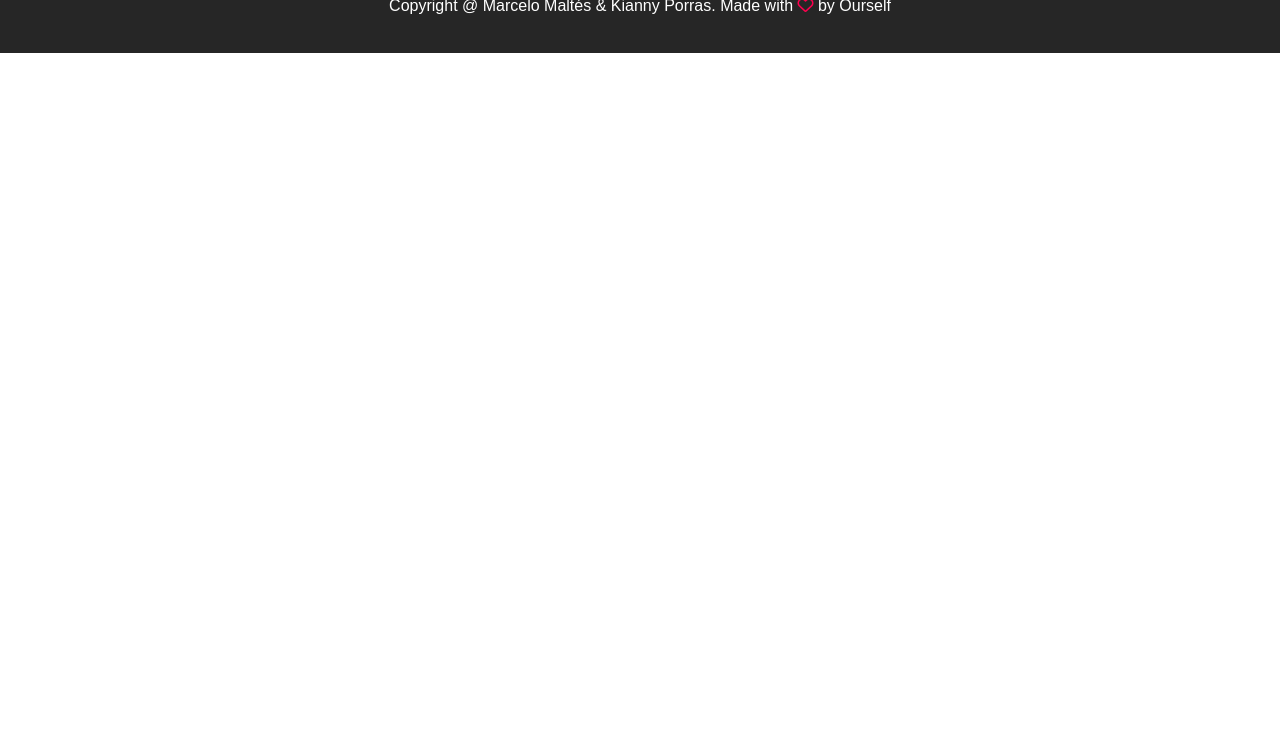
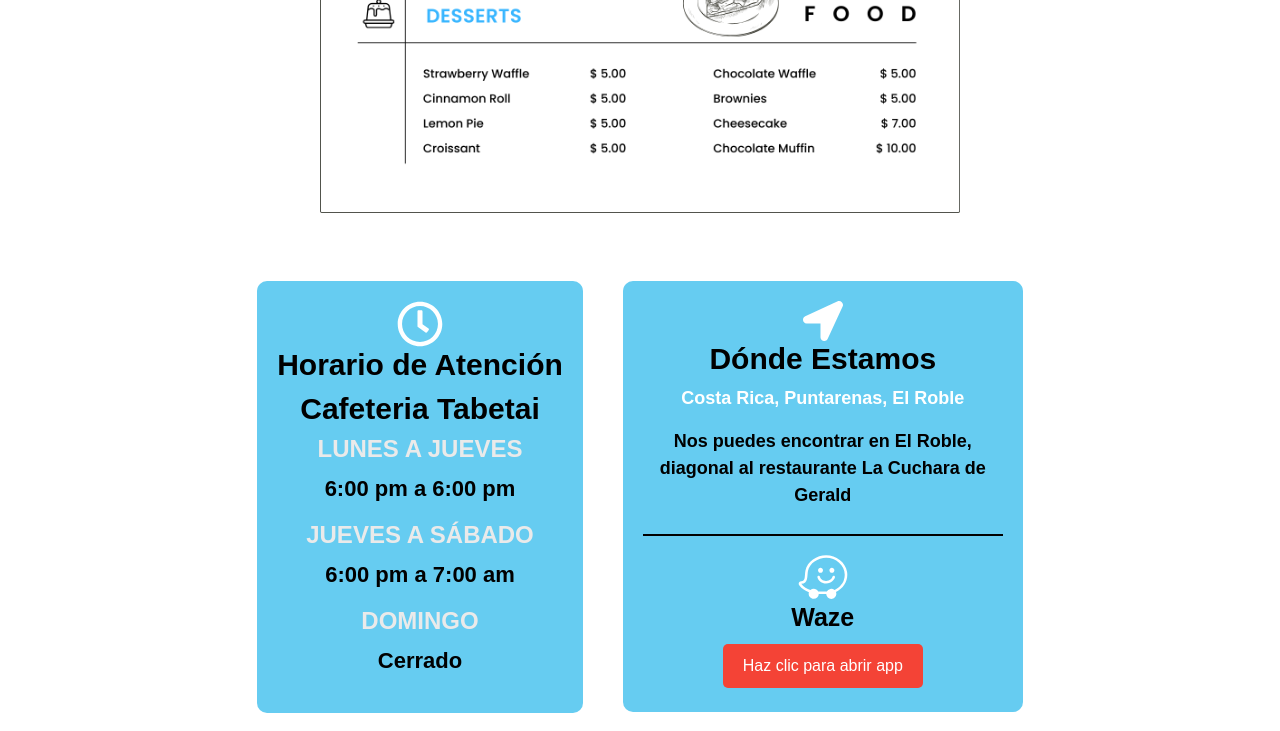
Before and after one commit to Porrasg/Website_Cafeteria_Tabetai, a React (Create React App) app in the folder frontend/tabetai/: page / in a window 1280 px wide. Shown: the part 2000-2731 px from the top of the page. Before the commit the page ends 2053 px from the top, so only its background shows below. Built offline with nearby package versions, Linux system fonts and the light colour scheme.

Commit message:
Change components
Change styles and some things in the components for Location and Schelude

```diff
--- a/frontend/tabetai/src/components/ConfirmationReservation/ConfirmationReservation.css
+++ b/frontend/tabetai/src/components/ConfirmationReservation/ConfirmationReservation.css
@@ -1,4 +1,4 @@
-body {
+/* body {
     display: flex;
     align-items: center;
     justify-content: center;
@@ -60,3 +60,4 @@ body {
     color: #888;
     text-align: center;
   }
+   */
--- a/frontend/tabetai/src/components/Location/Location.css
+++ b/frontend/tabetai/src/components/Location/Location.css
@@ -1,17 +1,16 @@
-.font {
+.fontt {
     font-family: Arial, sans-serif;
     text-align: center;
     color: rgb(0, 0, 0);
   }
 
-  .container-wrapper {
+  .container-wrapperr {
     display: flex;
     justify-content: center;
     flex-wrap: wrap;
   }
 
-  .container {
-    flex: 1;
+  .containerr {
     background-color: #66ccf1;
     border-radius: 10px;
     padding: 20px;
@@ -19,23 +18,18 @@
     max-width: 400px;
   }
 
-  .parr {
+  .parra {
     font-size: 30px;
     font-weight: bold;
   }
 
-  .parr2 {
+  .parra2 {
     font-size: 25px;
     font-weight: bold;
   }
 
-  .parr3 {
-    font-size: 20px;
-    color: rgb(234, 234, 234);
-    font-weight: bold;
-}
 
-.parrafo {
+.parrafoo {
     font-size: 18px;
     font-weight: bold;
 }
@@ -63,9 +57,7 @@
     margin-top: 25px;
 }
 
-.waze {
-    font-size: 30px;
-}
+
 
 .country {
     color: rgb(255, 255, 255);
--- a/frontend/tabetai/src/components/Location/Location.jsx
+++ b/frontend/tabetai/src/components/Location/Location.jsx
@@ -1,4 +1,5 @@
 import React from 'react'
+import './Location.css';
 import { FaLocationArrow } from 'react-icons/fa';
 import { FaWaze } from 'react-icons/fa';
 // import Navbar from '../Navbar/Navbar';
@@ -7,19 +8,25 @@ function Location() {
     return (
         <div>
             {/* <Navbar></Navbar> */}
+
             {/* Contenedor de Dónde Estamos */}
-            <div className="container">
+            <br />
+            <div className="fontt">
+                <div className="container-wrapperr">
+                    <div className="containerr">
                         <FaLocationArrow size={40} color='white'/>
-                <h1 className='parr'>Dónde Estamos</h1>
-                <p className="country parrafo">Costa Rica, Puntarenas, El Roble</p>
-                <p className="line-after-paragraphh parrafo">
+                        <h1 className='parra'>Dónde Estamos</h1>
+                        <p className="country parrafoo">Costa Rica, Puntarenas, El Roble</p>
+                        <p className="line-after-paragraphh parrafoo">
                         Nos puedes encontrar en El Roble, <br />
                         diagonal al restaurante La Cuchara de Gerald
                         </p>
                         <FaWaze size={50} color="white" />
                         <br />
-                <h2 className="waze parr2">Waze</h2>
+                        <h2 className="waze parra2">Waze</h2>
                         <button className='btn-sch'>Haz clic para abrir app</button>
+                    </div>
+                </div>
             </div>
         </div>
     )
--- a/frontend/tabetai/src/components/Schedule/Schelude.css
+++ b/frontend/tabetai/src/components/Schedule/Schelude.css
@@ -3,7 +3,6 @@
     text-align: center;
     color: rgb(0, 0, 0);
   }
-
   .container-wrapper {
     display: flex;
     justify-content: center;
@@ -11,7 +10,6 @@
   }
 
   .container {
-    flex: 1;
     background-color: #66ccf1;
     border-radius: 10px;
     padding: 20px;
@@ -30,43 +28,18 @@
   }
 
   .parr3 {
-    font-size: 20px;
+    font-size: 24px;
     color: rgb(234, 234, 234);
     font-weight: bold;
   }
 
-  .parrafo {
-    font-size: 18px;
-    font-weight: bold;
+.parrafo {
+  font-size: 22px;
+  font-weight: bold;
+}
+
+@media only screen and (max-width: 768px) {
+  .container {
+    padding: 40px;
   }
-
-  .btn-sch {
-    background-color: #f44336;
-    border: none;
-    color: white;
-    padding: 10px 20px;
-    text-align: center;
-    text-decoration: none;
-    display: inline-block;
-    font-size: 16px;
-    margin: 4px 2px;
-    cursor: pointer;
-    border-radius: 5px;
-  }
-
-  .line-after-paragraphh::after {
-    content: '';
-    display: block;
-    width: 100%;
-    height: 2px;
-    background-color: rgb(0, 0, 0);
-    margin-top: 25px;
-  }
-
-  .waze {
-    font-size: 30px;
-  }
-
-  .country {
-    color: rgb(255, 255, 255);
-  }
+}
--- a/frontend/tabetai/src/components/Schedule/Schelude.jsx
+++ b/frontend/tabetai/src/components/Schedule/Schelude.jsx
@@ -7,12 +7,13 @@ function Schelude() {
   return (
     <div>
       {/* <Navbar></Navbar> */}
+
+      {/* Contenedor de Horario de Atención */}
       <br />
       <div className="font">
         <div className="container-wrapper">
-          {/* Contenedor de Horario de Atención */}
           <div className="container">
-            <FaRegClock size={50} color='white'/>
+            <FaRegClock size={46} color='white'/>
             <h1 className='parr'>Horario de Atención</h1>
             <h1 className='parr'>Cafeteria Tabetai</h1>
             <h3 className='parr3'>LUNES A JUEVES</h3>
--- a/frontend/tabetai/src/pages/Home/Home.css
+++ b/frontend/tabetai/src/pages/Home/Home.css
@@ -1,5 +1,5 @@
 .carts{
     display: flex;
     justify-content: center;
-
+    flex-wrap: wrap;
 }
--- a/frontend/tabetai/src/pages/Home/Home.jsx
+++ b/frontend/tabetai/src/pages/Home/Home.jsx
@@ -13,7 +13,7 @@ import Location from '../../components/Location/Location'
 
 function Home() {
     return (
-        <div>
+        <div className='todo'>
             <header>
                 <Navbar></Navbar>
             </header>
@@ -50,3 +50,13 @@ function Home() {
     )
 }
 export default Home
+
+// import React from 'react'
+
+// function Home() {
+//   return (
+//     <div>Home</div>
+//   )
+// }
+
+// export default Home
```
Also changed, not shown: frontend/tabetai/src/components/ConfirmationReservation/ConfirmationReservation.jsx (+1 -16 lines). Lines whose indentation alone changed are shown as unchanged.
